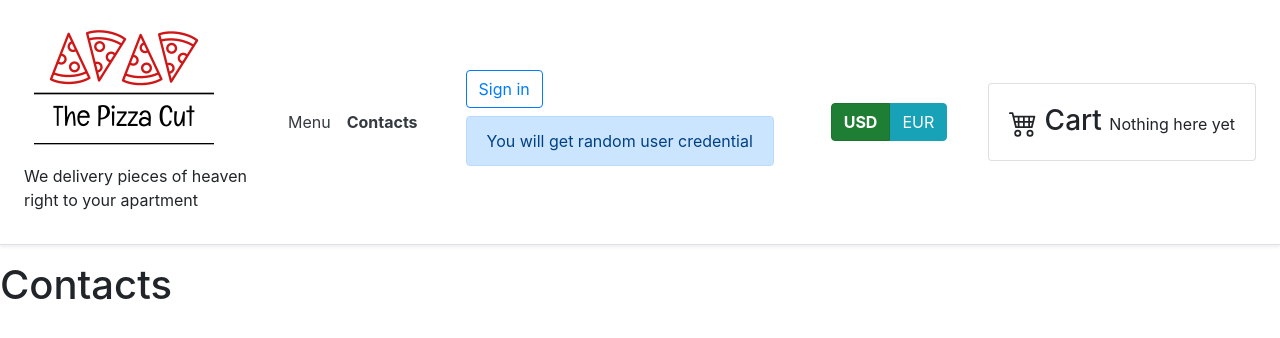
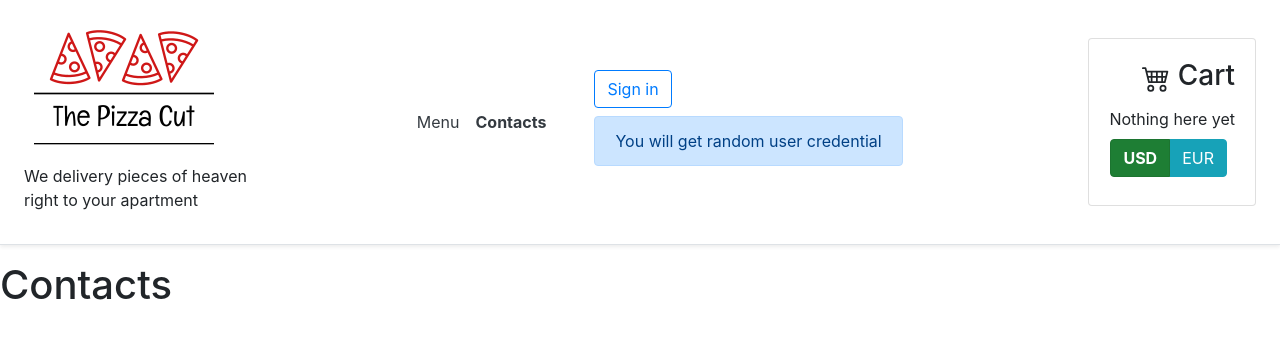
Before and after one commit to Armalon/PizzaTaskFrontend, a Vue app in the folder frontend/pizza/: page /contacts in a window 1280 px wide. Shown: the top 338 px of the page. Built offline with nearby package versions, Linux system fonts and the light colour scheme; no server answers.

Commit message:
Cart and Currencies badges refactoring

```diff
--- a/frontend/pizza/src/App.vue
+++ b/frontend/pizza/src/App.vue
@@ -6,8 +6,6 @@
             <navigation></navigation>
 
             <login></login>
-
-            <currencies></currencies>
 
             <cart></cart>
         </div>
@@ -19,7 +17,6 @@
 <script>
     import Logo from './components/Logo.vue'
     import Navigation from "./components/Navigation"
-    import Currencies from './components/Currencies'
     import Cart from "./components/Cart";
     import Login from "./components/Login";
 
@@ -28,7 +25,6 @@
         components: {
             Logo,
             Navigation,
-            Currencies,
             Cart,
             Login
         },
--- a/frontend/pizza/src/components/Cart.vue
+++ b/frontend/pizza/src/components/Cart.vue
@@ -1,30 +1,36 @@
 <template>
     <div class="text-right my-2 ml-md-auto">
         <div class="card">
-            <span class="card-body">
-                <span class="h3 card-title">
+            <div class="card-body">
+                <div class="h3 card-title">
                     <svg width="1em" height="1.2em" viewBox="0 0 16 16" class="bi bi-cart4" fill="currentColor" xmlns="http://www.w3.org/2000/svg">
                         <path fill-rule="evenodd" d="M0 2.5A.5.5 0 0 1 .5 2H2a.5.5 0 0 1 .485.379L2.89 4H14.5a.5.5 0 0 1 .485.621l-1.5 6A.5.5 0 0 1 13 11H4a.5.5 0 0 1-.485-.379L1.61 3H.5a.5.5 0 0 1-.5-.5zM3.14 5l.5 2H5V5H3.14zM6 5v2h2V5H6zm3 0v2h2V5H9zm3 0v2h1.36l.5-2H12zm1.11 3H12v2h.61l.5-2zM11 8H9v2h2V8zM8 8H6v2h2V8zM5 8H3.89l.5 2H5V8zm0 5a1 1 0 1 0 0 2 1 1 0 0 0 0-2zm-2 1a2 2 0 1 1 4 0 2 2 0 0 1-4 0zm9-1a1 1 0 1 0 0 2 1 1 0 0 0 0-2zm-2 1a2 2 0 1 1 4 0 2 2 0 0 1-4 0z"/>
                     </svg>
                     Cart
-                </span>
+                </div>
                 <router-link :to="{ name: 'cart' }" v-if="totalCartItems">
                     <ul class="list-unstyled card-text">
                         <li class="text-nowrap">items ... {{ totalCartItems }}</li>
                         <li class="text-nowrap">total price ... ${{ totalCartPrice }}</li>
                     </ul>
                 </router-link>
-                <span v-if="!totalCartItems">
+                <div v-if="!totalCartItems">
                     Nothing here yet
-                </span>
-            </span>
+                </div>
+                <currencies></currencies>
+            </div>
         </div>
     </div>
 </template>
 
 <script>
+    import Currencies from "./Currencies";
+
     export default {
         computed: {
+        },
+        components: {
+            Currencies
         }
     }
 </script>
```
